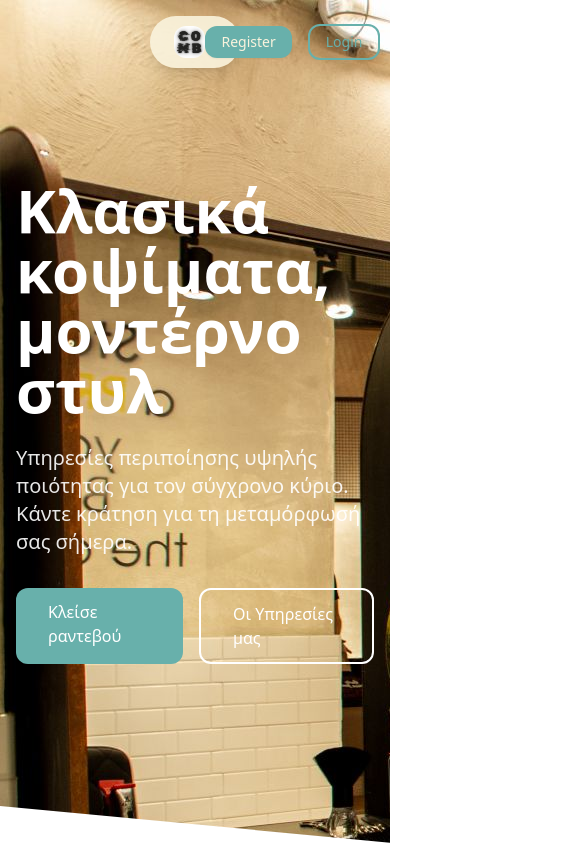
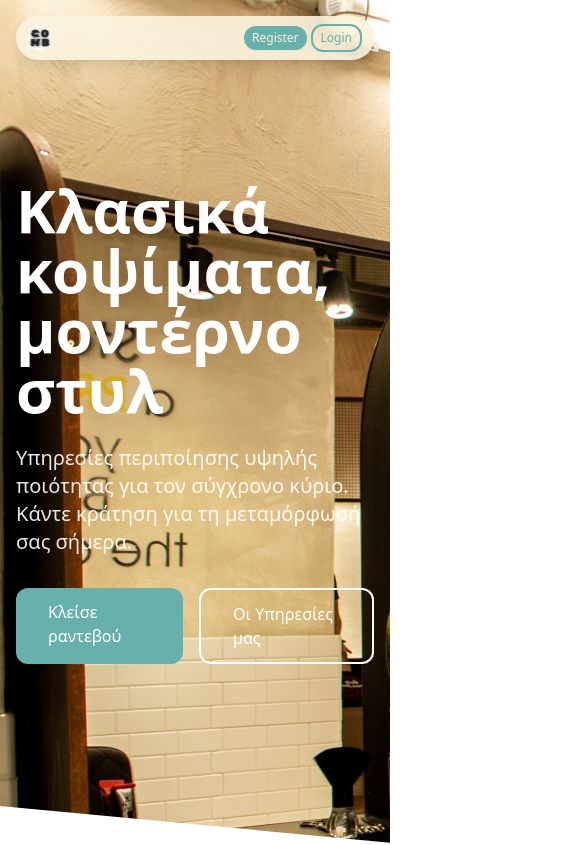
Before and after one commit to uniwa-software/Special_Topics_in_Software_Engineering, a SvelteKit app in the folder frontend/: page / in a window 390 px wide. Shown: the top 845 px of the page, 583 px wide, since content can reach past the window. Built offline with nearby package versions, Linux system fonts and the light colour scheme.

Commit message:
fixed header for mobile !!

```diff
--- a/frontend/src/lib/components/Gaol.svelte
+++ b/frontend/src/lib/components/Gaol.svelte
@@ -81,7 +81,10 @@
         <div style="width: 100%"><iframe title="Comb" width="100%" height="600" frameborder="0" scrolling="no" marginheight="0" marginwidth="0" src="https://maps.google.com/maps?width=100%25&amp;height=600&amp;hl=en&amp;q=University%20of%20West%20Attica%20-%20Campus%201,%20university,%20%CE%91%CE%B9%CE%B3%CE%AC%CE%BB%CE%B5%CF%89,%20Greece+(Comb)&amp;t=&amp;z=14&amp;ie=UTF8&amp;iwloc=B&amp;output=embed"></iframe></div>
 
         <h2 class="text-center text-4xl font-bold my-10">Συνεργασίες</h2>
-        <div class="[&_img]:h-[300px] [&_img]:object-cover flex gap-15 justify-center"><img alt="ΠΑΔΑ" src="/src/lib/images/pada.jpg"><img class="rounded-full" alt="TRELLO" src="/src/lib/images/trello.png"></div>
+        <div class="[&_img]:h-[300px] [&_img]:object-cover flex sm:flex-row flex-col sm:flex gap-15 justify-center">
+            <img alt="ΠΑΔΑ" src="/src/lib/images/pada.jpg">
+            <img class="rounded-full" alt="TRELLO" src="/src/lib/images/trello.png">
+        </div>
 
 
     </div>
--- a/frontend/src/routes/+page.svelte
+++ b/frontend/src/routes/+page.svelte
@@ -36,41 +36,41 @@
 <body>
 
 	<header class="fixed top-4 left-4 right-4 z-10">
-		<div class="w-1/4 mx-auto bg-comb-white/90 rounded-full py-2 px-6 shadow-lg">
-		  <div class="h-full flex justify-between items-center">
-			<img class="h-8 w-8 rounded-xl" src={logo} alt="Logo" />
+		<div class="lg:w-1/4 mx-auto bg-comb-white/90 rounded-full py-2 px-3 sm:px-6 shadow-lg">
+		  <div class="h-full flex justify-between gap-5 items-center">
+			<img class="h-6 w-6 sm:h-8 sm:w-8 rounded-xl" src={logo} alt="Logo" />
 
-			<div class="flex items-center gap-4">
+			<div class="flex items-center gap-1 sm:gap-2 md:gap-4">
 			  <!-- Admin Button -->
 			  {#if isAdmin && get(authStore)}
 				<button
 				  on:click={handleAdminDashboard}
-				  class="group relative px-4 py-1.5 flex items-center gap-2 bg-comb-cyan hover:bg-comb-blue rounded-xl transition-all duration-300 text-comb-white shadow-md hover:shadow-lg"
+				  class="group relative px-2 sm:px-3 lg:px-4 py-1 lg:py-1.5 flex items-center gap-1 sm:gap-2 bg-comb-cyan hover:bg-comb-blue rounded-xl transition-all duration-300 text-comb-white shadow-md hover:shadow-lg"
 				>
 				  <svg
 					xmlns="http://www.w3.org/2000/svg"
-					width="18"
-					height="18"
+					width="16"
+					height="16"
 					fill="none"
 					stroke="currentColor"
 					stroke-width="2"
 					stroke-linecap="round"
 					stroke-linejoin="round"
-					class="transition-transform duration-300 group-hover:rotate-12"
+					class="sm:w-18 sm:h-18 transition-transform duration-300 group-hover:rotate-12"
 				  >
 					<path d="M16 21v-2a4 4 0 0 0-4-4H5a4 4 0 0 0-4 4v2" />
 					<circle cx="8.5" cy="7" r="4" />
 					<path d="m17 8-5 5" />
 					<path d="m12 8 5 5" />
 				  </svg>
-				  <span class="font-medium text-sm">Admin</span>
+				  <span class="font-medium text-xs sm:text-sm">Admin</span>
 				</button>
 			  {/if}
 
 			  <!-- Register Button -->
 			  <button
 				on:click={handleRegister}
-				class="{get(authStore) ? 'hidden' : ''} px-4 py-1.5 text-comb-white bg-comb-cyan hover:bg-comb-blue rounded-xl transition-colors duration-300 text-sm font-medium shadow-sm"
+				class="{get(authStore) ? 'hidden' : ''} px-2 sm:px-3 lg:px-4 py-1 lg:py-1.5 text-comb-white bg-comb-cyan hover:bg-comb-blue rounded-xl transition-colors duration-300 text-xs sm:text-sm font-medium shadow-sm"
 			  >
 				Register
 			  </button>
@@ -78,30 +78,31 @@
 			  <!-- Login Button -->
 			  <button
 				on:click={handleLogin}
-				class="{get(authStore) ? 'hidden' : ''} px-4 py-1.5 border-2 border-comb-cyan text-comb-cyan hover:bg-comb-white rounded-xl transition-colors duration-300 text-sm font-medium"
+				class="{get(authStore) ? 'hidden' : ''} px-2 sm:px-3 lg:px-4 py-1 lg:py-1.5 border-2 border-comb-cyan text-comb-cyan hover:bg-comb-white rounded-xl transition-colors duration-300 text-xs sm:text-sm font-medium"
 			  >
 				Login
 			  </button>
 
-			  <!-- Book Now Button - Updated to match Admin button style -->
+			  <!-- Book Now Button -->
 			  <button
 				on:click={handleBook}
-				class="{get(authStore) ? '' : 'hidden'} group relative px-4 py-1.5 flex items-center gap-2 bg-comb-cyan hover:bg-comb-blue rounded-xl transition-all duration-300 text-comb-white shadow-md hover:shadow-lg"
+				class="{get(authStore) ? '' : 'hidden'} group relative px-2 sm:px-3 lg:px-4 py-1 lg:py-1.5 flex items-center gap-1 sm:gap-2 bg-comb-cyan hover:bg-comb-blue rounded-xl transition-all duration-300 text-comb-white shadow-md hover:shadow-lg"
 			  >
 				<svg
 				  xmlns="http://www.w3.org/2000/svg"
-				  width="18"
-				  height="18"
+				  width="16"
+				  height="16"
 				  fill="none"
 				  stroke="currentColor"
 				  stroke-width="2"
 				  stroke-linecap="round"
 				  stroke-linejoin="round"
-				  class="transition-transform duration-300 group-hover:rotate-12"
+				  class="sm:w-18 sm:h-18 transition-transform duration-300 group-hover:rotate-12"
 				>
 				  <path d="M4 19.5v-15A2.5 2.5 0 0 1 6.5 2H20v20H6.5a2.5 2.5 0 0 1 0-5H20" />
 				</svg>
-				<span class="font-medium text-sm">BOOK NOW</span>
+				<span class="hidden sm:inline font-medium text-xs sm:text-sm">BOOK NOW</span>
+				<span class="sm:hidden font-medium text-xs">BOOK</span>
 			  </button>
 			</div>
 		  </div>
```
